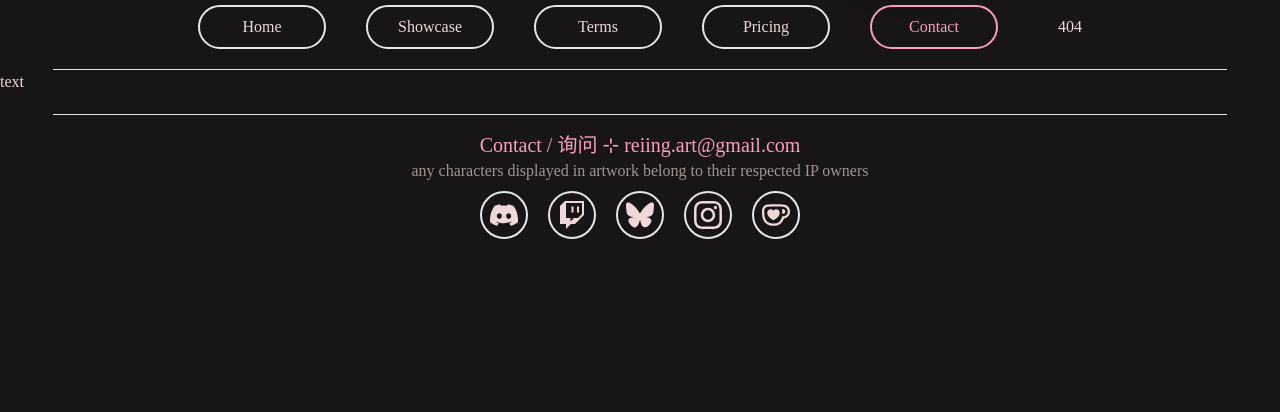
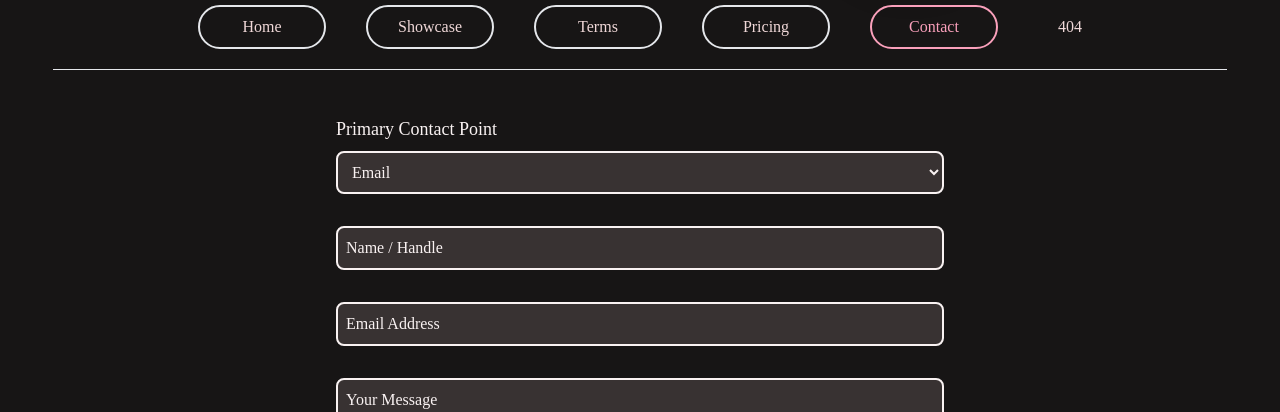
Before and after one commit to cosyreii/ReiingArt, a SvelteKit app: page /contact in a window 1280 px wide. Shown: the part 251-663 px from the top of the page. Built offline with nearby package versions, Linux system fonts and the light colour scheme; a web font is replaced by a local one.

Commit message:
embed typo + email form

```diff
--- a/package.json
+++ b/package.json
@@ -29,6 +29,8 @@
 	"dependencies": {
 		"@tailwindcss/typography": "^0.5.15",
 		"clsx": "^2.1.1",
-		"simple-icons": "^13.21.0"
+		"nodemailer": "^6.9.16",
+		"simple-icons": "^13.21.0",
+		"svelte-email": "^0.0.4"
 	}
 }
--- a/src/app.html
+++ b/src/app.html
@@ -7,7 +7,7 @@
 		%sveltekit.head%
 
 		<meta property="og:title" content="Reii Ng" />
-		<meta property="og:description" content="Your social, loving and artistic vampire cat~ Painting the world one smile at a time!" />
+		<meta property="og:description" content="Your social, loving and artistic vampy cat~ Painting the world one smile at a time!" />
 		<meta property="og:url" content="https://reiing.art" />
 	</head>
 	<body data-sveltekit-preload-data="hover">
--- a/src/routes/[...catchall]/+page.svelte
+++ b/src/routes/[...catchall]/+page.svelte
@@ -30,7 +30,3 @@
 	<h2 class="error-message text-pale text-[3rem]">{errorMessage}</h2>
 	<h3 class="text-translucent mt-14">refresh this page for a different message</h3>
 </div>
-
-<style>
-
-</style>
--- a/src/routes/contact/+page.svelte
+++ b/src/routes/contact/+page.svelte
@@ -1,4 +1,53 @@
 <svelte:head>
 	<title>Reii | Let's Chat!</title>
 </svelte:head>
-<p>text</p>
+
+<form
+	target="_blank"
+	action="https://formsubmit.co/reiing.art@gmail.com"
+	method="POST"
+	class="m-auto mt-4 flex h-[38rem] max-w-sm flex-col items-center justify-center"
+>
+	<div class="m-4 w-[38rem]">
+		<label for="contact-point" class="mb-2 block text-lg text-white">Primary Contact Point</label>
+		<select
+			id="contact-point"
+			class="block w-full rounded-lg border-2 border-white bg-translucent/15 p-2.5 text-white hover:border-pink"
+		>
+			<option class="bg-grey">Email</option>
+			<option class="bg-grey/85">Discord (Recommended)</option>
+			<option class="bg-grey">Bluesky</option>
+			<option class="bg-grey">X / Twitter</option>
+			<option class="bg-grey">Instagram</option>
+		</select>
+	</div>
+	<div>
+		<input
+			type="text"
+			name="name"
+			class="m-4 w-[38rem] rounded-lg border-2 border-white bg-translucent/15 p-2 text-white placeholder-white hover:border-pink"
+			placeholder="Name / Handle"
+			required
+		/>
+	</div>
+	<div>
+		<input
+			type="email"
+			name="email"
+			class="m-4 w-[38rem] rounded-lg border-2 border-white bg-translucent/15 p-2 text-white placeholder-white hover:border-pink"
+			placeholder="Email Address"
+			required
+		/>
+	</div>
+	<textarea
+		placeholder="Your Message"
+		class="m-4 w-[38rem] rounded-lg border-2 border-white bg-translucent/15 p-2 text-white placeholder-white hover:border-pink"
+		name="message"
+		rows="10"
+		required
+	></textarea>
+
+	<div class="w-[38rem] text-right text-xl hover:text-pink">
+		<button type="submit">Submit Form</button>
+	</div>
+</form>
--- a/tailwind.config.ts
+++ b/tailwind.config.ts
@@ -10,7 +10,8 @@ export default {
 				white: '#f9f2f2',
 				pale: 'f0d8d8',
 				pink: '#faa0bb',
-				translucent: '#f0d8d8a5'
+				translucent: '#f0d8d8a5',
+				grey: "#292525",
 			}
 		}
 	},
```
Also changed, not shown: src/routes/pricing/+page.svelte (line endings or trailing spaces), 1 other file (tests, documents, lock files or other folders).
